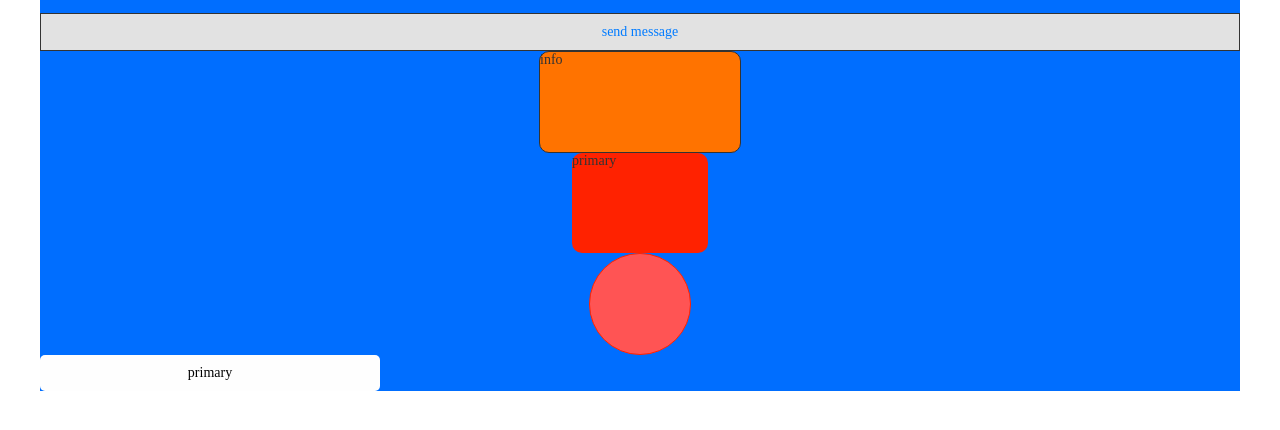
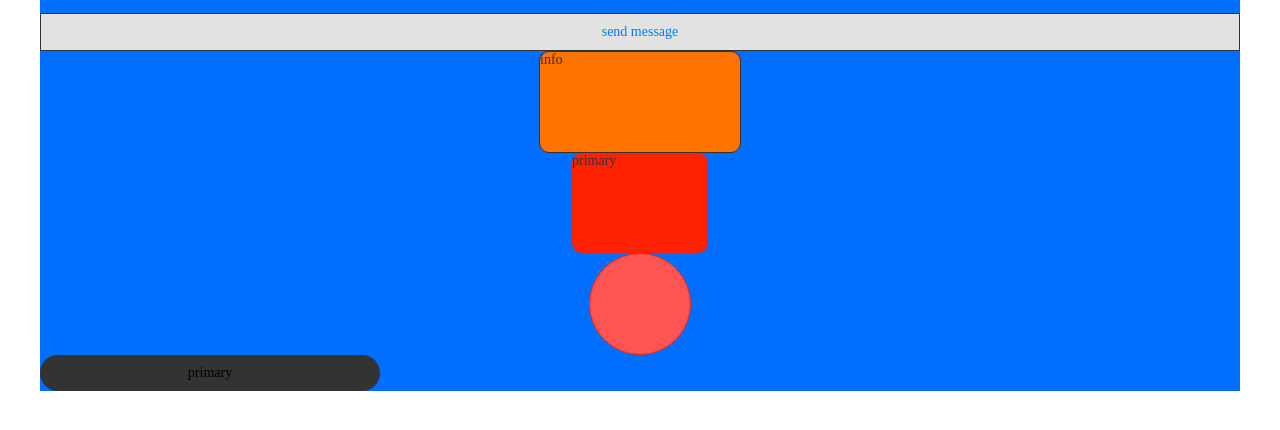
Before and after one commit to sexfat/cgd103, a website: page index.html in a window 1280 px wide. Shown: the part 266-696 px from the top of the page. Drawn offline with Linux system fonts and the light colour scheme.

Commit message:
add sass

```diff
--- a/sass/style.scss
+++ b/sass/style.scss
@@ -304,15 +304,13 @@ $images: img1 img2 img3 img4; //list
 @include color($colors);
 
 //btn
-$btn : (
- 'primary' : rgb(254, 254, 254),
- 'secondary' : #f20,
- 'white' : #eee,
+$btn : ('primary' : #333,
+  'secondary' : #f20,
+  'white' : #eee,
 );
 
-
 //btn module
-@mixin btn_module( $btn , $r:null) {
+@mixin btn_module($btn , $r: null) {
 
   @each $k ,$v in $btn {
     .btn-#{$k} {
@@ -322,15 +320,20 @@ $btn : (
       text-align: center;
       border-radius: $r;
       cursor: pointer;
-      color:invert($v);
+
+      @if $v ==#000000 and $v ==black {
+        color: invert($v);
+      }@else{
+        color : #000
+      }
+
       transition: all ease .5s;
+
       &:hover {
         background-color: darken($v , 20);
-
       }
     }
   }
-
 }
 
-@include btn_module($btn , 5px);
+@include btn_module($btn , 20px);
```
Also changed, not shown: css/style.css, 1 other file.
